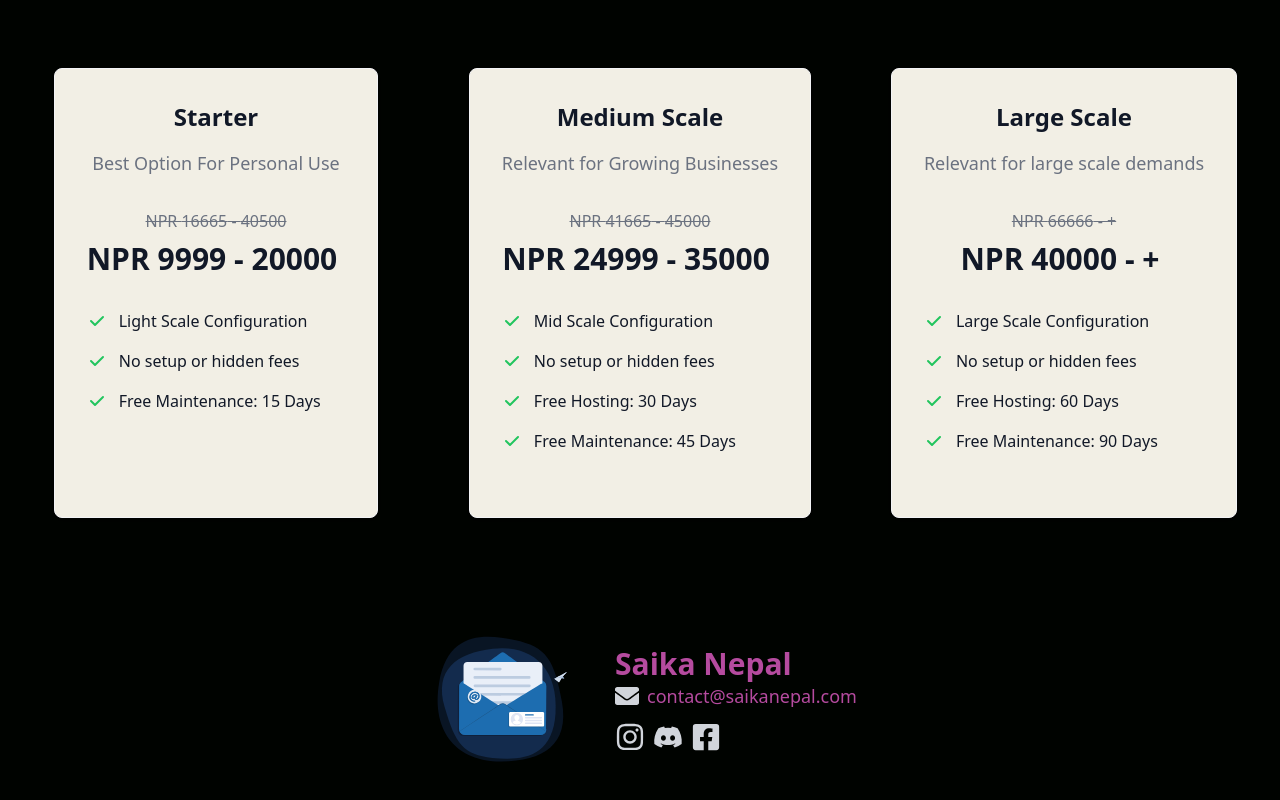
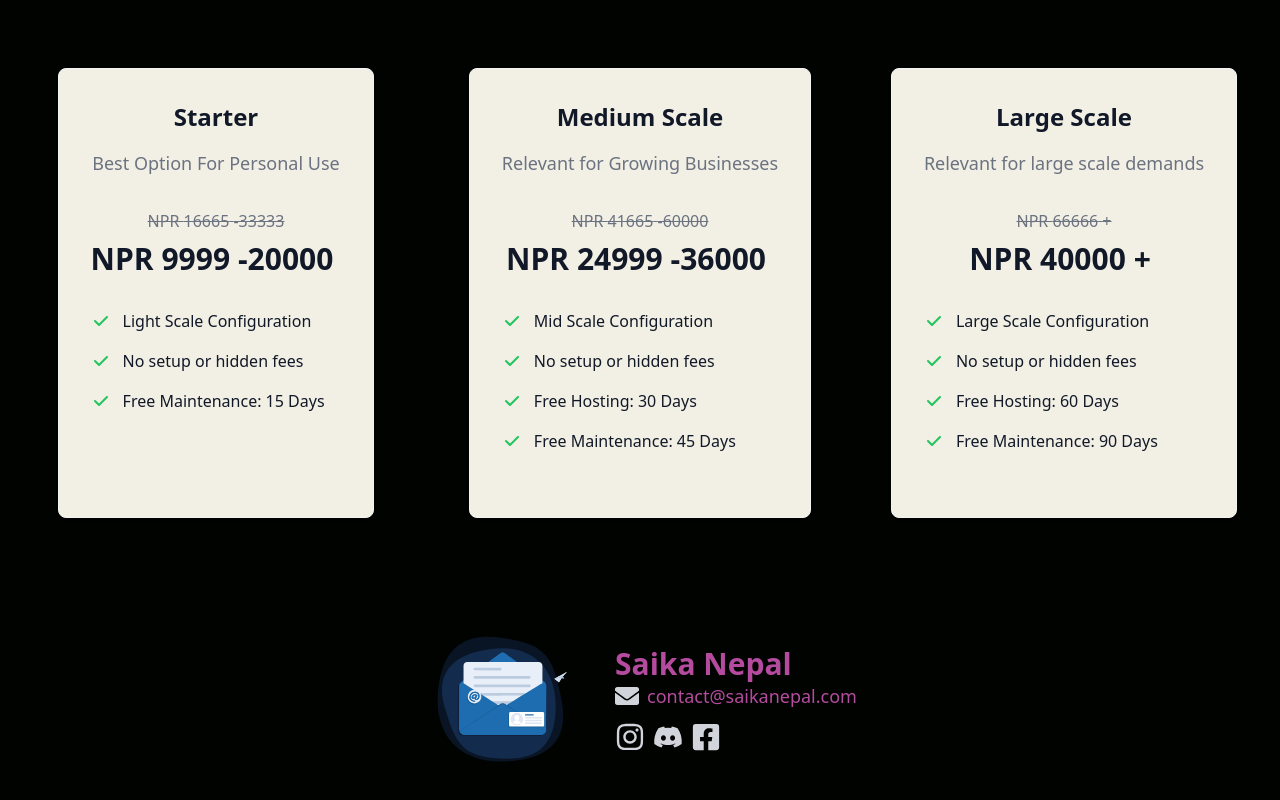
Before and after one commit to saikanepal/Saika_Nepal_Front_end, a React (Create React App) app: page / in a window 1280 px wide. Shown: the part 3370-4170 px from the top of the page. Built offline with nearby package versions, Linux system fonts and the light colour scheme.

Commit message:
pricing and discount faces

```diff
--- a/src/Components/Pricing.js
+++ b/src/Components/Pricing.js
@@ -102,7 +102,7 @@ export default function Pricing() {
             {/* Starter Plan */}
             <PlanCard
               title="Starter"
-              priceRange={[16665, 40500]}
+              priceRange={[16665, 33333]}
               description="Best Option For Personal Use"
               features={[
                 "Light Scale Configuration",
@@ -114,7 +114,7 @@ export default function Pricing() {
             {/* Medium Scale Plan */}
             <PlanCard
               title="Medium Scale"
-              priceRange={[41665, 45000]}
+              priceRange={[41665, 60000]}
               description="Relevant for Growing Businesses"
               features={[
                 "Mid Scale Configuration",
@@ -146,6 +146,7 @@ export default function Pricing() {
 // PlanCard component to display each plan
 const PlanCard = ({ title, priceRange, description, features }) => {
   const discountedPriceRange = calculateDiscountedPrice(priceRange[0]);
+  const discountedPriceRange2 = calculateDiscountedPrice(priceRange[1]);
 
   return (
     <div className="flex flex-col p-6 mx-auto max-w-lg text-center text-gray-900 bg-[#F2EFE5] rounded-lg border border-gray-100 shadow dark:border-gray-600 xl:p-8 dark:bg-gray-800 dark:text-white">
@@ -155,10 +156,10 @@ const PlanCard = ({ title, priceRange, description, features }) => {
       </p>
       <div className="flex justify-center items-baseline my-8 relative">
         <span className="absolute top-0 left-0 right-0 text-center text-gray-500 line-through">
-          NPR {priceRange[0]} - {priceRange[1] === Infinity ? "+" : priceRange[1]}
+          NPR {priceRange[0]} {priceRange[1] === Infinity ? "+" : - priceRange[1]}
         </span>
         <span className="mr-2 mt-8 text-3xl font-extrabold relative">
-          NPR {discountedPriceRange} - {priceRange[1] === Infinity ? "+" : discountedPriceRange + 10001}
+          NPR {discountedPriceRange} {priceRange[1] === Infinity ? "+" : - discountedPriceRange2}
         </span>
       </div>
       <ul role="list" className="mb-8 space-y-4 text-left">
```
